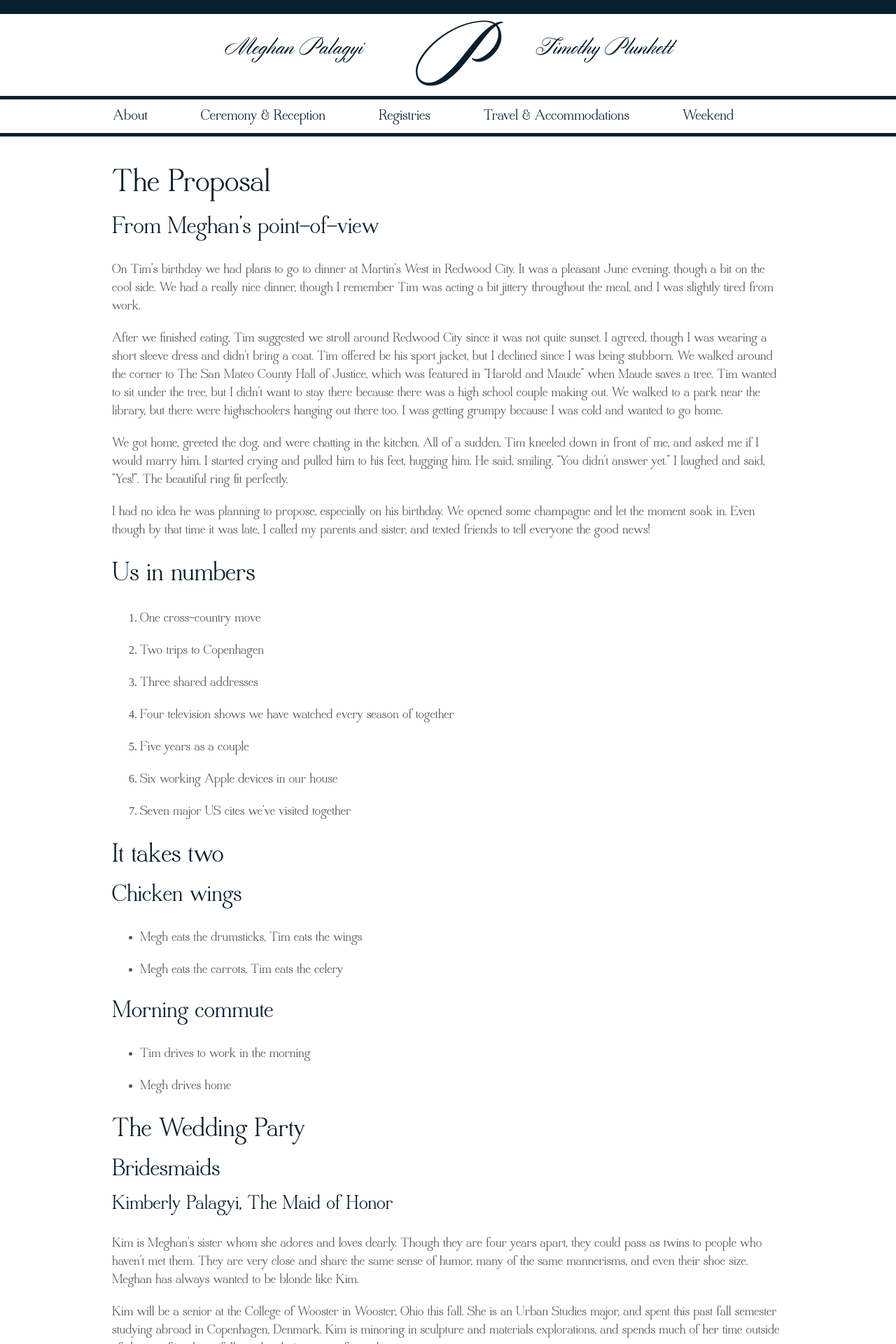
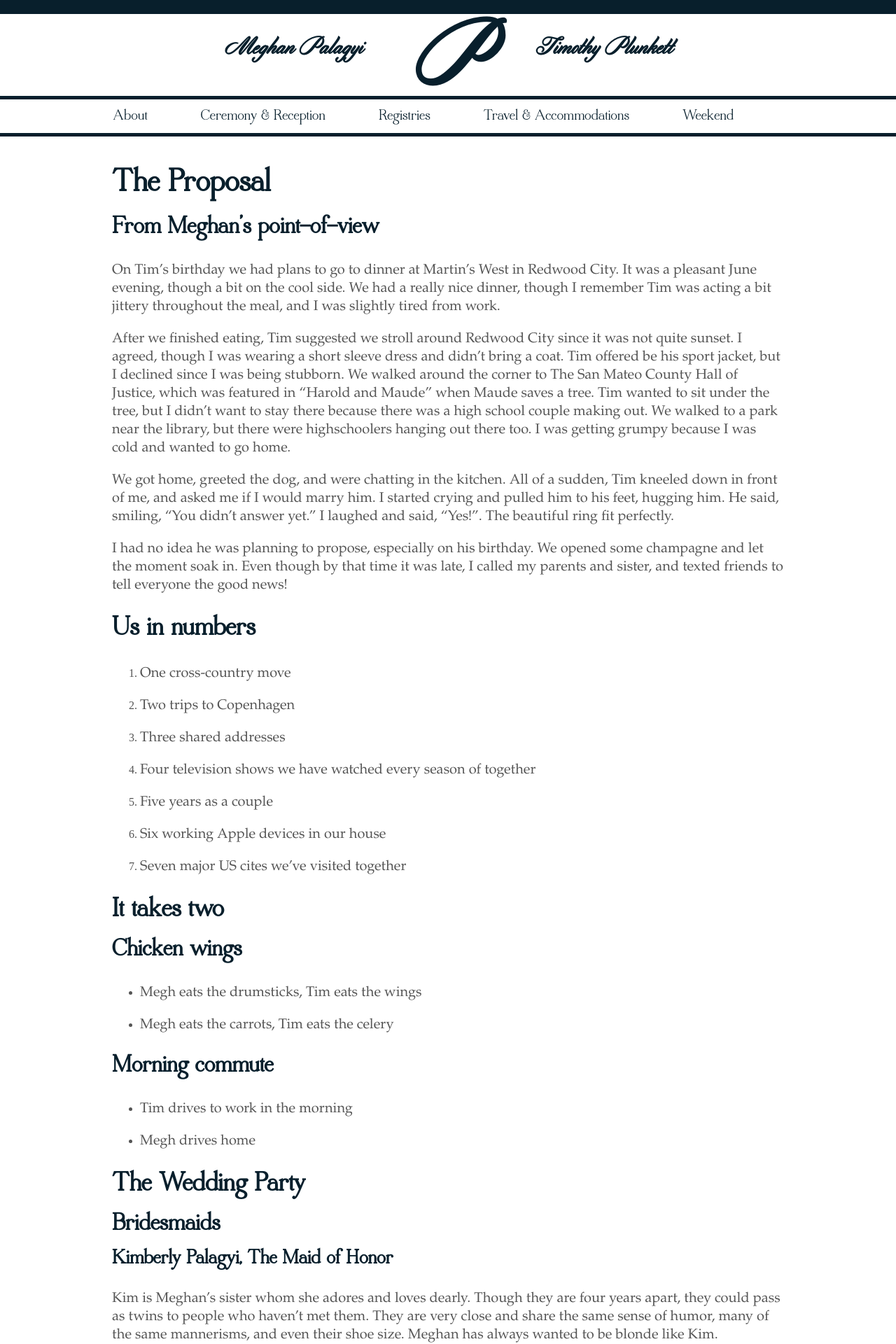
Before and after one commit to timplunkett/meghanandtim.us, a Jekyll site: the page built from about/index.md, in a window 1280 px wide. Shown: the top 1920 px of the page at 70% size. Built offline with Jekyll 4.4.1, drawn with Linux system fonts in a browser that asks for light colours.

Commit message:
Change body type.

```diff
--- a/_sass/partials/_base.sass
+++ b/_sass/partials/_base.sass
@@ -4,7 +4,6 @@
 %h1, %h2, %h3, %h4, %h5, %h6
   color: $navy
   font-family: $font-serif
-  font-weight: normal
   line-height: 1.5
   margin: 0
   text-rendering: optimizeLegibility
@@ -48,6 +47,6 @@
     border-bottom: 1px solid $navy
 
 p
-  font-family: $font-serif
+  font-family: $font-body
   font-size: 20px
   line-height: 1.3
--- a/_sass/partials/_variables.sass
+++ b/_sass/partials/_variables.sass
@@ -19,3 +19,4 @@
 $font-small-caps: "Mrs. Eaves Small Caps"
 
 $font-headline: $font-script
+$font-body: "Garamond", "Georgia", "Times New Roman", Times, serif
--- a/stylesheets/screen.css
+++ b/stylesheets/screen.css
@@ -22,7 +22,6 @@
 h1, h2, h3, h4, h5, h6 {
   color: #081f2c;
   font-family: "Quaver Serif", "Goudy Old Style", "Garamond", "Georgia", "Times New Roman", Times, serif;
-  font-weight: normal;
   line-height: 1.5;
   margin: 0;
   text-rendering: optimizeLegibility;
@@ -61,7 +60,7 @@
 }
 
 p {
-  font-family: "Quaver Serif", "Goudy Old Style", "Garamond", "Georgia", "Times New Roman", Times, serif;
+  font-family: "Garamond", "Georgia", "Times New Roman", Times, serif;
   font-size: 20px;
   line-height: 1.3;
 }
```
